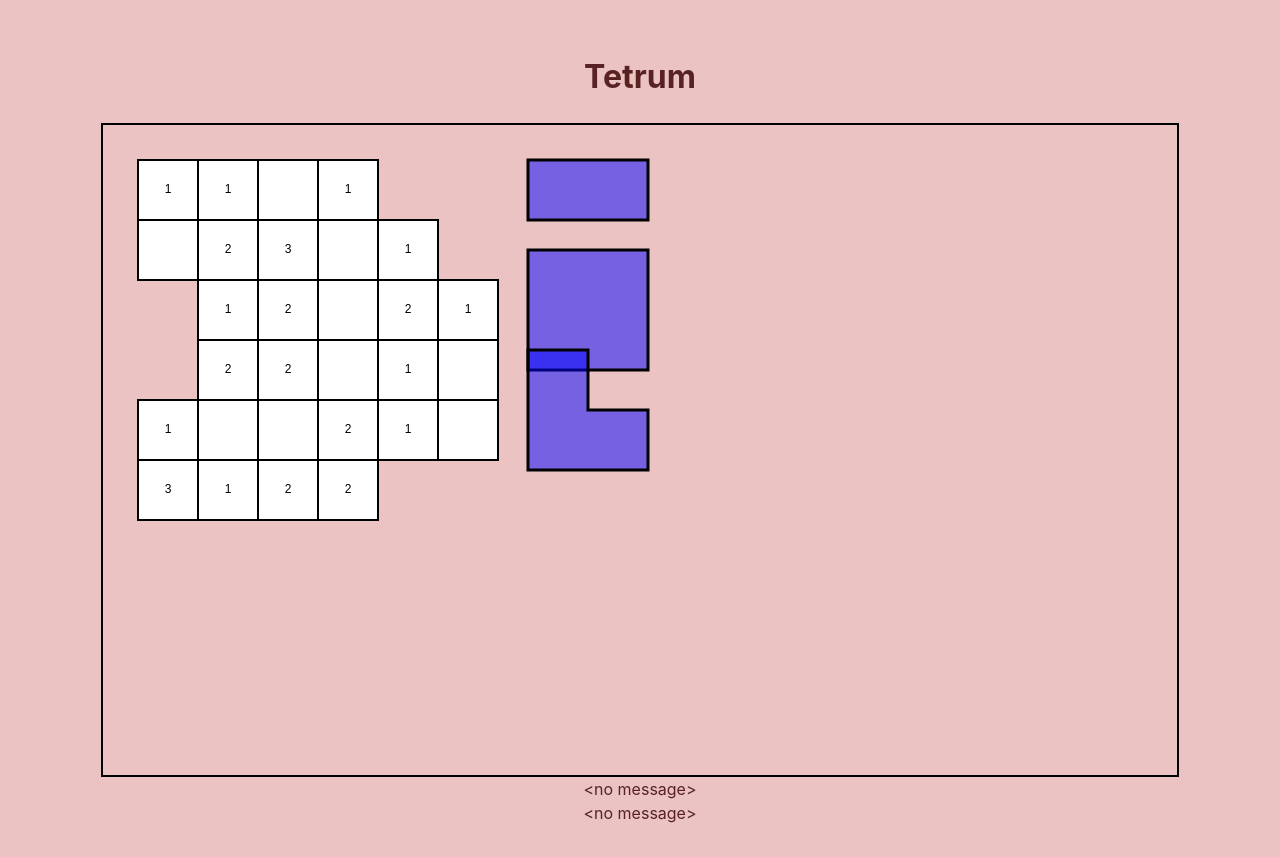
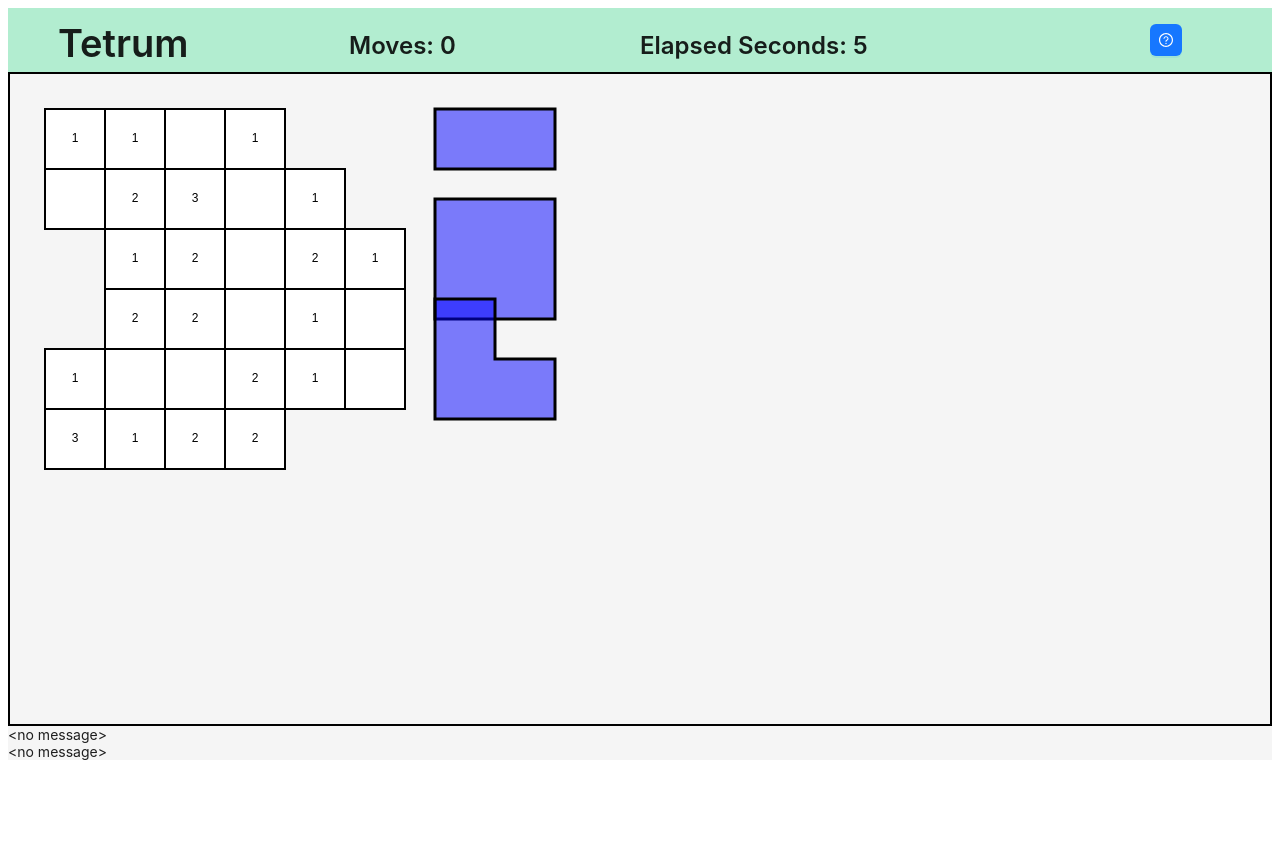
Before and after one commit to amhellmund/tetrum, a React (Vite) app: page / in a window 1280 px wide. After the commit the page ends 800 px from the top, so only its background shows below. Built offline with nearby package versions, Linux system fonts and the light colour scheme.

Commit message:
refactor code with first UI

```diff
--- a/package.json
+++ b/package.json
@@ -10,6 +10,8 @@
     "preview": "vite preview"
   },
   "dependencies": {
+    "@ant-design/icons": "^5.3.5",
+    "antd": "^5.15.4",
     "konva": "^9.2.3",
     "react": "^18.2.0",
     "react-dom": "^18.2.0",
--- a/src/App.css
+++ b/src/game.css
@@ -1,9 +1,9 @@
-#root {
+/* #root {
   max-width: 1280px;
   margin: 0 auto;
   padding: 2rem;
   text-align: center;
-}
+}*/
 
 .stage {
   border: 2px solid black;
--- a/src/App.tsx
+++ b/src/game.tsx
@@ -1,6 +1,6 @@
 import { useState } from 'react'
 import { Stage, Layer, Rect, Text, Line} from 'react-konva';
-import './App.css'
+import './game.css'
 
 interface SpecialRectProps {
   x: number;
@@ -54,7 +54,7 @@ function SpecialRect (props: SpecialRectProps) {
   )
 }
 
-function App() {
+export default function Game() {
   const [message1] = useState("<no message>")
   const [message2] = useState("<no message>")
   const [pos, setPos] = useState({x: 400, y: 10})
@@ -86,7 +86,6 @@ function App() {
 
   return (
     <>
-      <h1>Tetrum</h1>
       <div
         tabIndex={1}
       >
@@ -198,5 +197,3 @@ function App() {
     </>
   )
 }
-
-export default App
--- /dev/null
+++ b/src/help.tsx
@@ -0,0 +1,21 @@
+import { Modal, Button } from "antd";
+
+export type HelpProperties = {
+    show: boolean;
+    handleClose: () => void;
+};
+
+export default function Help(props: HelpProperties) {
+    return (
+        <Modal
+            title="Play Instructions"
+            open={props.show}
+            onOk={props.handleClose}
+            onCancel={props.handleClose}
+            footer={[
+                <Button key="ok" onClick={props.handleClose}>Ok</Button>
+            ]}
+        >
+        </Modal>
+    )
+}
--- a/src/index.css
+++ /dev/null
@@ -1,23 +0,0 @@
-body {
-  margin: 0;
-  display: flex;
-  place-items: center;
-  min-width: 320px;
-  min-height: 100vh;
-}
-
-:root {
-  font-family: Inter, system-ui, Avenir, Helvetica, Arial, sans-serif;
-  line-height: 1.5;
-  font-weight: 400;
-
-  color-scheme: light dark;
-  color: rgba(65, 10, 10, 0.87);
-  background-color: #ebc3c3;
-
-  font-synthesis: none;
-  text-rendering: optimizeLegibility;
-  -webkit-font-smoothing: antialiased;
-  -moz-osx-font-smoothing: grayscale;
-  -webkit-text-size-adjust: 100%;
-}
--- /dev/null
+++ b/src/layout.css
@@ -0,0 +1,21 @@
+.header {
+    position: sticky;
+    top: 0;
+    width: 100%;
+    display: flex;
+    z-index: 1;
+    align-items: center;
+    background-color: rgba(91, 226, 159, 0.434);
+}
+
+.header-row {
+    width: 100%;
+}
+
+.header-help {
+    text-align: right;
+}
+
+.title {
+    color: black;
+}
--- /dev/null
+++ b/src/layout.tsx
@@ -0,0 +1,60 @@
+import { useState, useEffect } from "react";
+
+import { Layout, Button, Typography, Row, Col } from "antd";
+import {
+  QuestionCircleOutlined
+} from '@ant-design/icons';
+
+import Help from "./help";
+import Game from "./game";
+
+import "./layout.css"
+
+const { Header, Content } = Layout;
+const { Title } = Typography;
+
+export default function GameLayout () {
+  const [showHelp, setShowHelp] = useState(false);
+  const [numMoves] = useState(0);
+  const [elapsedSeconds, setElapsedSeconds] = useState(0);
+  const [isGameRunning, setIsGameRunning] = useState(true);
+
+  useEffect(() => {
+    isGameRunning && setTimeout(() => setElapsedSeconds(elapsedSeconds + 1), 1000);
+  }, [elapsedSeconds, isGameRunning]);
+
+  return (
+    <>
+      <Layout>
+        <Header className="header">
+          <Row gutter={40} align="middle" className="header-row">
+            <Col span={6}>
+              <Title level={1} className="title">Tetrum</Title>
+            </Col>
+            <Col span={6}>
+              <Title level={3}>Moves: {numMoves}</Title>
+            </Col>
+            <Col span={6}>
+              <Title level={3}>Elapsed Seconds: {elapsedSeconds}</Title>
+            </Col>
+            <Col span={6} className="header-help">
+              <Button
+                type="primary"
+                icon={<QuestionCircleOutlined />}
+                size={"middle"}
+                onClick={() => {setIsGameRunning(false); setShowHelp(true)}}
+              />
+            </Col>
+          </Row>
+        </Header>
+        <Content>
+          <Game />
+        </Content>
+      </Layout>
+      <Help
+        show={showHelp}
+        handleClose={() => {setShowHelp(false); setIsGameRunning(true)}}
+      />
+    </>
+  )
+}
--- a/src/main.tsx
+++ b/src/main.tsx
@@ -1,10 +1,9 @@
 import React from 'react'
 import ReactDOM from 'react-dom/client'
-import App from './App.tsx'
-import './index.css'
+import GameLayout from './layout.tsx'
 
 ReactDOM.createRoot(document.getElementById('root')!).render(
   <React.StrictMode>
-    <App />
+    <GameLayout />
   </React.StrictMode>,
 )
```
Also changed, not shown: backup/App.v1.tsx (deleted, +0 -99 lines), 2 other files (tests, documents, lock files or other folders).
